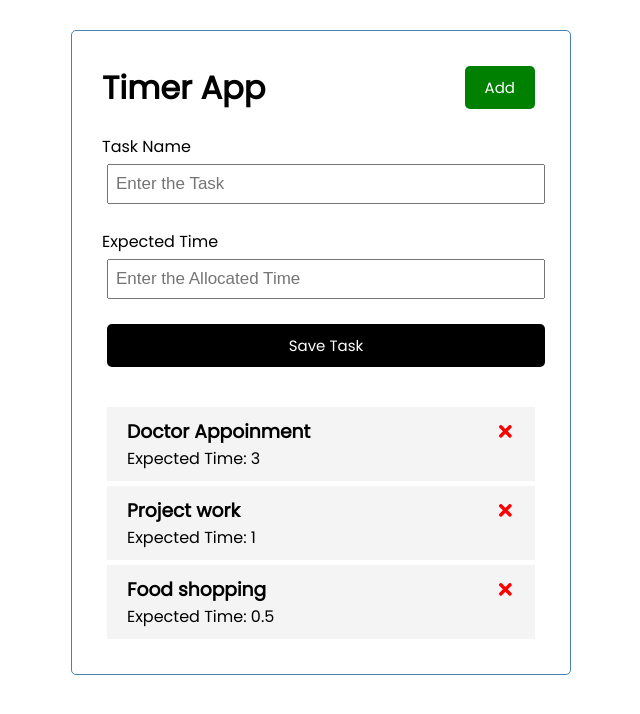
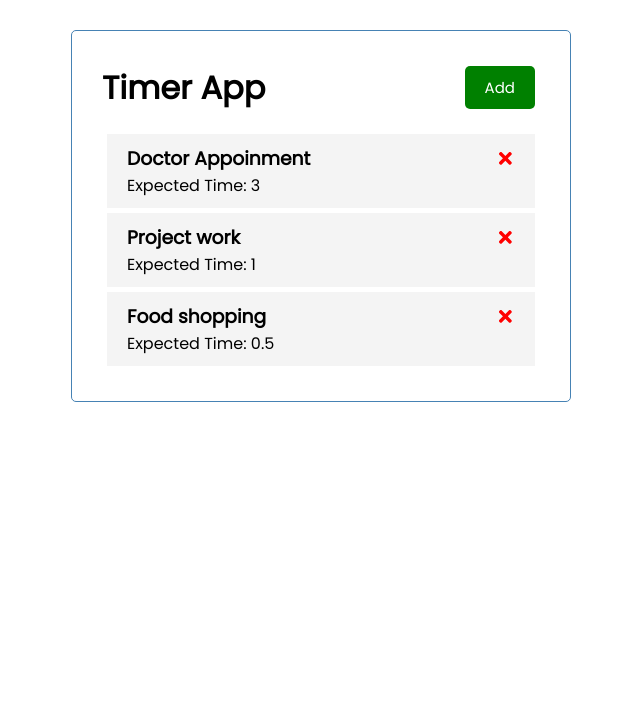
Before and after one commit to indar12/Timer, a React (Create React App) app: page / in a window 1280 px wide. Shown: the top 714 px of the page, without its empty margins (319-959 px from the left). Built offline with nearby package versions, Linux system fonts and the light colour scheme.

Commit message:
added toggle button to close and add

```diff
--- a/src/components/Header.js
+++ b/src/components/Header.js
@@ -1,14 +1,15 @@
 import React from "react";
 import Button from "./Button";
 
-const Header = ({ title }) => {
-  const onClick = () => {
-    console.log("click");
-  };
+const Header = ({ title, onToggle, showAddClose }) => {
   return (
     <header className="header">
       <h1>{title}</h1>
-      <Button color={"green"} text={"Add"} onClick={onClick} />
+      <Button
+        color={showAddClose ? "red" : "green"}
+        text={showAddClose ? "Close" : "Add"}
+        onClick={onToggle}
+      />
     </header>
   );
 };
--- a/src/components/Timer.js
+++ b/src/components/Timer.js
@@ -4,39 +4,44 @@ import React, { useState } from "react";
 import AddTask from "./AddTask";
 
 const Timer = () => {
+  const [showAddTask, setShowAddTask] = useState(false);
   const [tasks, setTasks] = useState([
     {
       id: 1,
       taskName: "Doctor Appoinment",
-      expectedTime: '3',
+      expectedTime: "3",
     },
     {
       id: 2,
       taskName: "Project work",
-      expectedTime: '1',
+      expectedTime: "1",
     },
     {
       id: 3,
       taskName: "Food shopping",
-      expectedTime: '0.5',
+      expectedTime: "0.5",
     },
   ]);
   const title = "Timer App";
   //add new task
-  const addTask = (task) =>{
-    const id = Math.floor(Math.random()*10000)+1;
-    const newTask = {id,...task};
-    setTasks([...tasks,newTask]);
-  }
+  const addTask = (task) => {
+    const id = Math.floor(Math.random() * 10000) + 1;
+    const newTask = { id, ...task };
+    setTasks([...tasks, newTask]);
+  };
   //delete the task
-  const deleteTask = (id) =>{
-    setTasks(tasks.filter((item)=>item.id!==id))
-  }
+  const deleteTask = (id) => {
+    setTasks(tasks.filter((item) => item.id !== id));
+  };
   return (
     <div className="container">
-      <Header title={title} />
-      <AddTask onAdd={addTask}/>
-      {tasks.length>0 ? <Tasks tasks={tasks} onDelete={deleteTask}/> :  'No Task' }
+      <Header title={title} onToggle={()=>{setShowAddTask(!showAddTask)}} showAddClose={showAddTask}/>
+      {showAddTask && <AddTask onAdd={addTask} />}
+      {tasks.length > 0 ? (
+        <Tasks tasks={tasks} onDelete={deleteTask} />
+      ) : (
+        "No Task"
+      )}
     </div>
   );
 };
```
